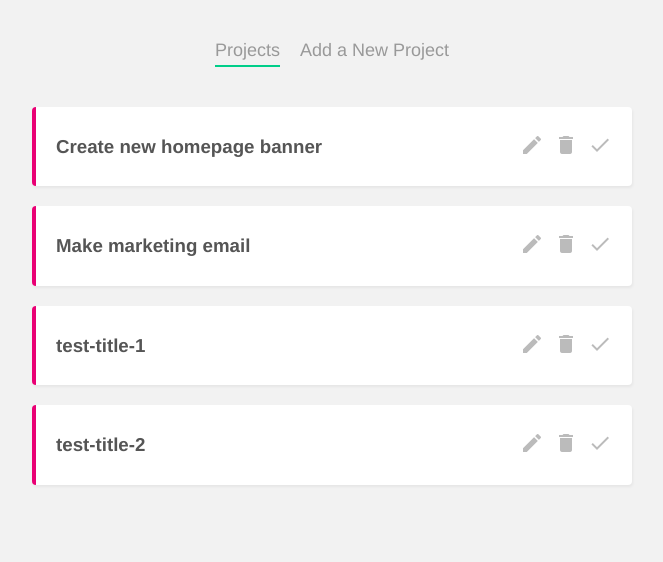
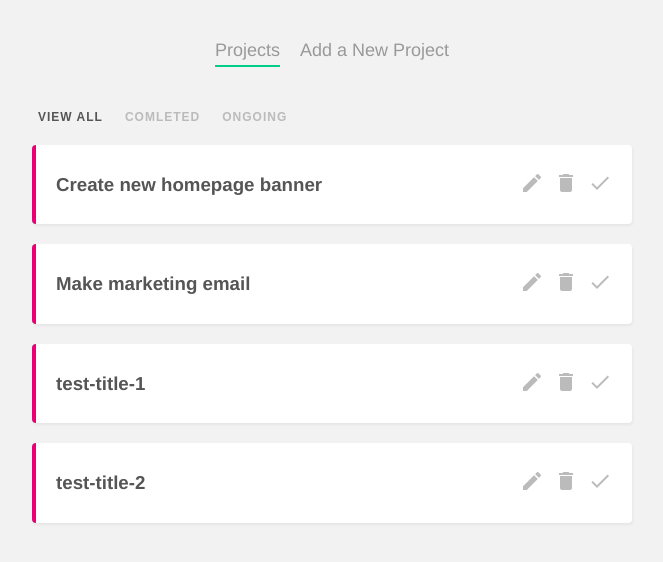
Before and after one commit to uf-code/project-planner, a Vue app: page / in a window 1280 px wide. Shown: the top 562 px of the page, without its empty margins (308-971 px from the left). Built offline with nearby package versions, Linux system fonts and the light colour scheme; data requests are answered from the project's data file.

Commit message:
filter nav component is created

```diff
--- /dev/null
+++ b/src/components/FilterNav.vue
@@ -0,0 +1,48 @@
+<template>
+  <nav class="filter-nav">
+    <button @click="updateFilter('all')" :class="{ active: current === 'all' }">
+      View All
+    </button>
+    <button
+      @click="updateFilter('completed')"
+      :class="{ active: current === 'completed' }"
+    >
+      Comleted
+    </button>
+    <button
+      @click="updateFilter('ongoing')"
+      :class="{ active: current === 'ongoing' }"
+    >
+      Ongoing
+    </button>
+  </nav>
+</template>
+
+<script>
+export default {
+  props: ['current'],
+  methods: {
+    updateFilter(by) {
+      this.$emit('filterChange', by)
+    },
+  },
+}
+</script>
+
+<style>
+.filter-nav button {
+  background: none;
+  border: none;
+  color: #bbb;
+  outline: none;
+  font-size: 12px;
+  text-transform: uppercase;
+  margin-right: 10px;
+  letter-spacing: 1px;
+  font-weight: bold;
+  cursor: pointer;
+}
+.filter-nav button.active {
+  color: #555;
+}
+</style>
--- a/src/views/Home.vue
+++ b/src/views/Home.vue
@@ -1,5 +1,6 @@
 <template>
   <div class="home">
+    <FilterNav @filterChange="current = $event" :current="current" />
     <div v-if="projects.length">
       <div v-for="project in projects" :key="project.id">
         <SingleProject
@@ -15,13 +16,15 @@
 <script>
 // @ is an alias to /src
 import SingleProject from '../components/SingleProject'
+import FilterNav from '../components/FilterNav'
 
 export default {
   name: 'Home',
-  components: { SingleProject },
+  components: { SingleProject, FilterNav },
   data() {
     return {
       projects: [],
+      current: 'all',
     }
   },
   mounted() {
```
